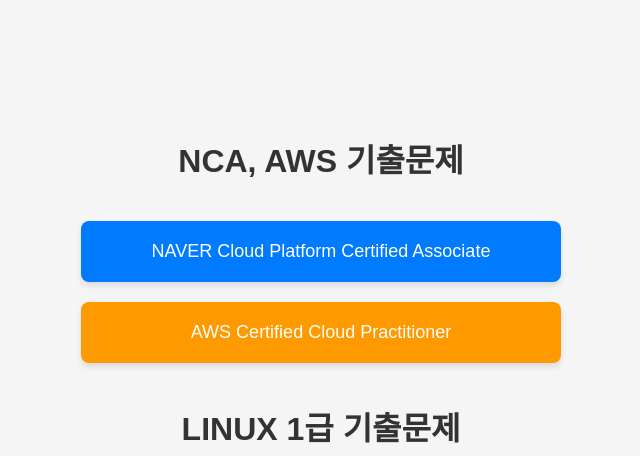
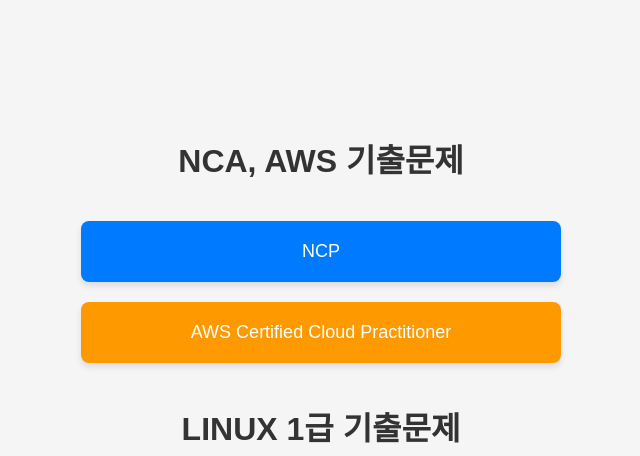
Before and after one commit to Stradivirus/exam, a Django app: page / in a window 1280 px wide. Shown: the top 456 px of the page, without its empty margins (319-959 px from the left). Run offline with Django 4.2, Linux system fonts and the light colour scheme.

Commit message:
사소한 갱신

```diff
--- a/home/templates/index.html
+++ b/home/templates/index.html
@@ -111,7 +111,7 @@
 
         <div class="button-container">
             <a href="/nca/quiz" class="main-button blue-button">
-                NAVER Cloud Platform Certified Associate
+                NCP
             </a>
             <a href="/aws/quiz" class="main-button orange-button">
                 AWS Certified Cloud Practitioner
```
